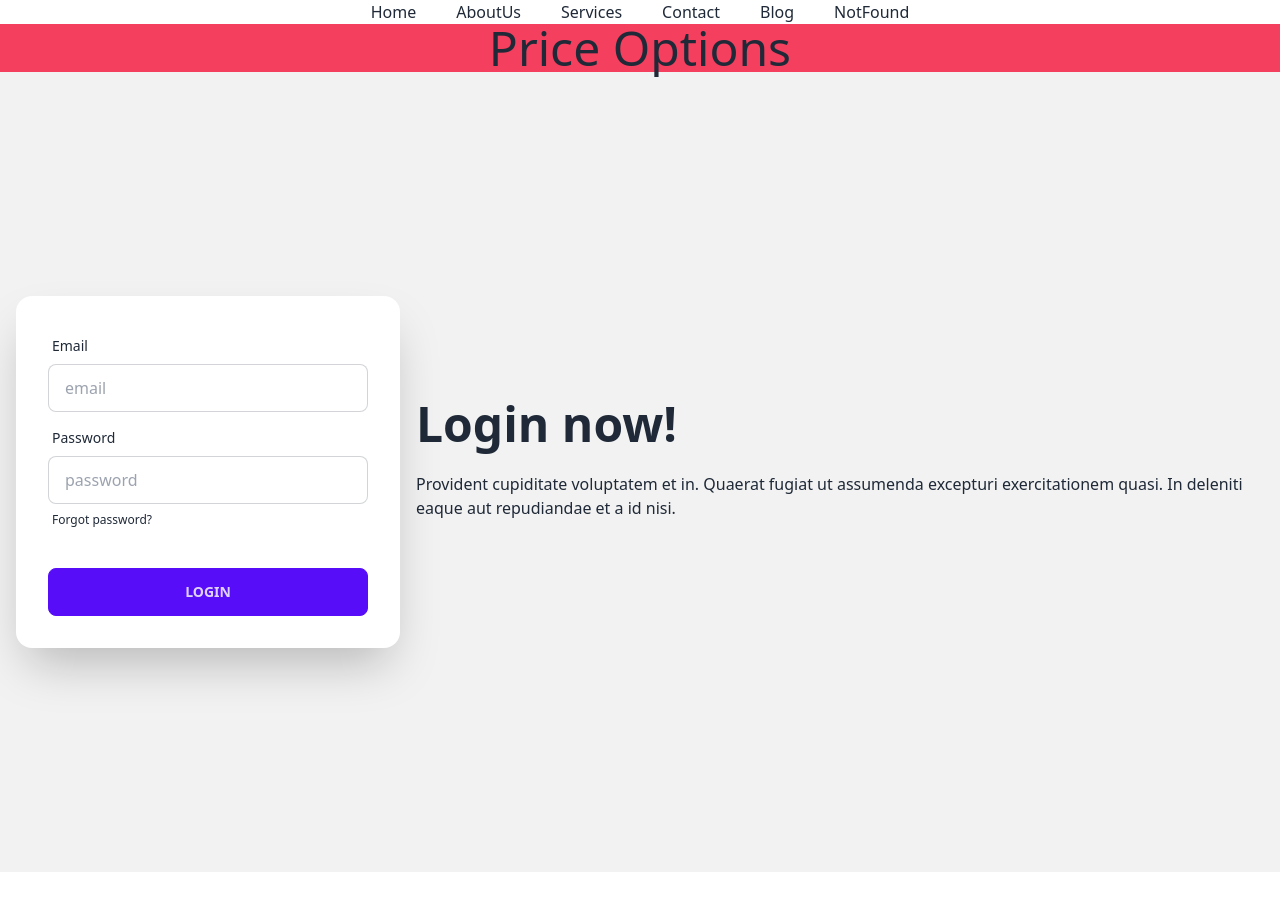
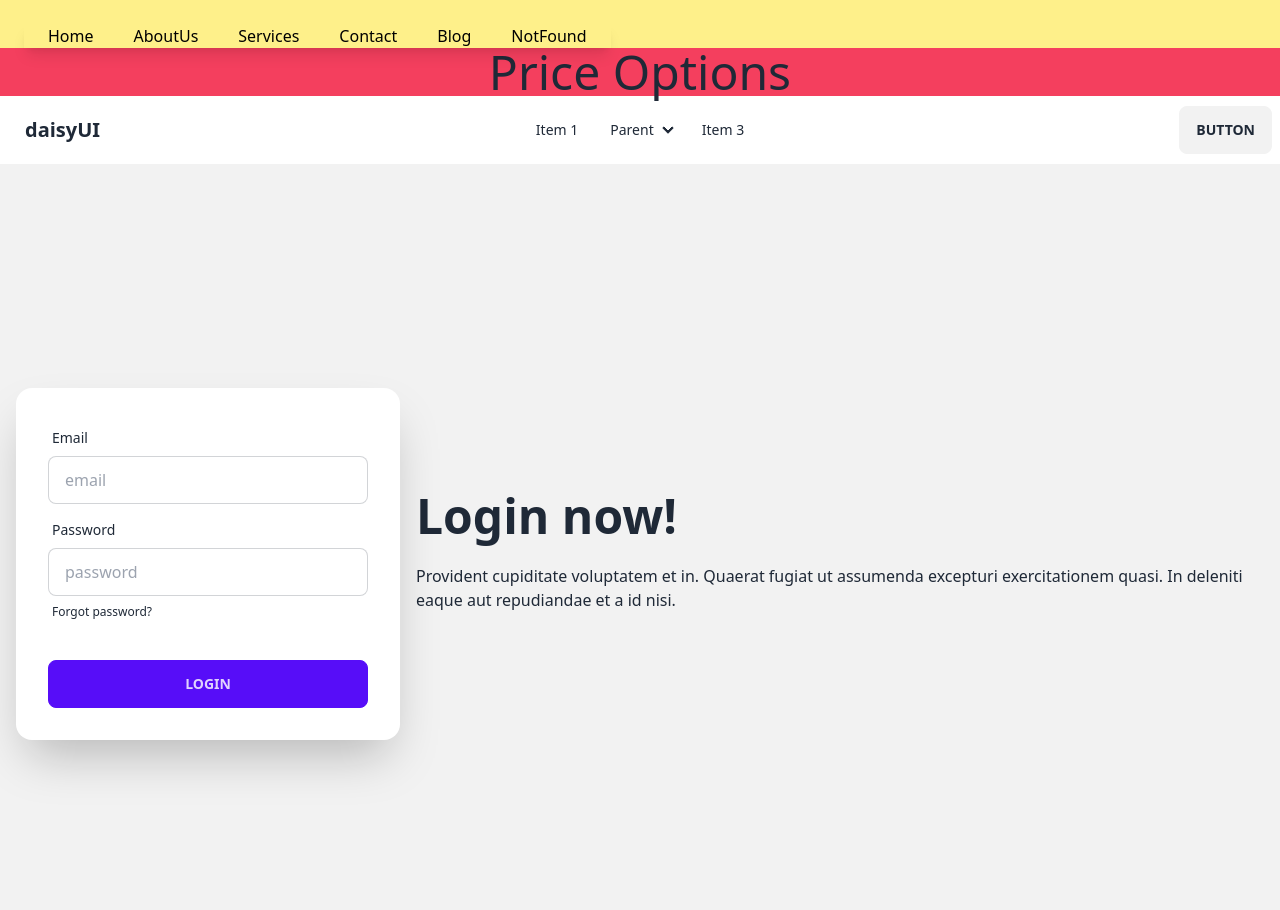
Before and after one commit to ronee-muhammad-rayhan/price-options, a React (Vite) app: page / in a window 1280 px wide. Shown: the top 910 px of the page. Before the commit the page ends 872 px from the top, so only its background shows below. Built offline with nearby package versions, Linux system fonts and the light colour scheme.

Commit message:
menu icon toggled/switched 2

```diff
--- a/src/App.jsx
+++ b/src/App.jsx
@@ -1,4 +1,5 @@
 import './App.css'
+import DaisyNavBar from './components/DaistNavBar/DaisyNavBar'
 import NavBar from './components/NavBar/NavBar'
 
 function App() {
@@ -7,6 +8,7 @@
     <>
       <NavBar></NavBar>
       <h1 className='text-5xl text-center bg-rose-500'>Price Options</h1>
+      <DaisyNavBar></DaisyNavBar>
 
 
       <div className="hero min-h-screen bg-base-200">
--- /dev/null
+++ b/src/components/DaistNavBar/DaisyNavBar.jsx
@@ -0,0 +1,47 @@
+import React from 'react'
+
+function DaisyNavBar() {
+    return (
+        <div className="navbar bg-base-100">
+            <div className="navbar-start">
+                <div className="dropdown">
+                    <label tabIndex={0} className="btn btn-ghost lg:hidden">
+                        <svg xmlns="http://www.w3.org/2000/svg" className="h-5 w-5" fill="none" viewBox="0 0 24 24" stroke="currentColor"><path strokeLinecap="round" strokeLinejoin="round" strokeWidth="2" d="M4 6h16M4 12h8m-8 6h16" /></svg>
+                    </label>
+                    <ul tabIndex={0} className="menu menu-sm dropdown-content mt-3 z-[1] p-2 shadow bg-base-100 rounded-box w-52">
+                        <li><a>Item 1</a></li>
+                        <li>
+                            <a>Parent</a>
+                            <ul className="p-2">
+                                <li><a>Submenu 1</a></li>
+                                <li><a>Submenu 2</a></li>
+                            </ul>
+                        </li>
+                        <li><a>Item 3</a></li>
+                    </ul>
+                </div>
+                <a className="btn btn-ghost normal-case text-xl">daisyUI</a>
+            </div>
+            <div className="navbar-center hidden lg:flex">
+                <ul className="menu menu-horizontal px-1">
+                    <li><a>Item 1</a></li>
+                    <li tabIndex={0}>
+                        <details>
+                            <summary>Parent</summary>
+                            <ul className="p-2">
+                                <li><a>Submenu 1</a></li>
+                                <li><a>Submenu 2</a></li>
+                            </ul>
+                        </details>
+                    </li>
+                    <li><a>Item 3</a></li>
+                </ul>
+            </div>
+            <div className="navbar-end">
+                <a className="btn">Button</a>
+            </div>
+        </div>
+    )
+}
+
+export default DaisyNavBar
--- a/src/components/NavBar/NavBar.jsx
+++ b/src/components/NavBar/NavBar.jsx
@@ -19,14 +19,14 @@
     const { } = props
 
     return (
-        <nav>
+        <nav className='text-black p-6 bg-yellow-200'>
             <div className='md:hidden text-3xl' onClick={() => setOpen(!open)}>
                 {
                     open !== true ? <AiOutlineMenu></AiOutlineMenu> : <AiOutlineClose></AiOutlineClose>
                 }
 
             </div>
-            <ul className='flex flex-col md:flex-row justify-center items-center gap-10'>
+            <ul className='flex flex-col md:flex-row justify-center items-center gap-10 absolute bg-yellow-200 px-6 shadow-lg'>
                 {routes.map(route => <Link key={route.id} route={route}></Link>)}
             </ul>
         </nav>
```
